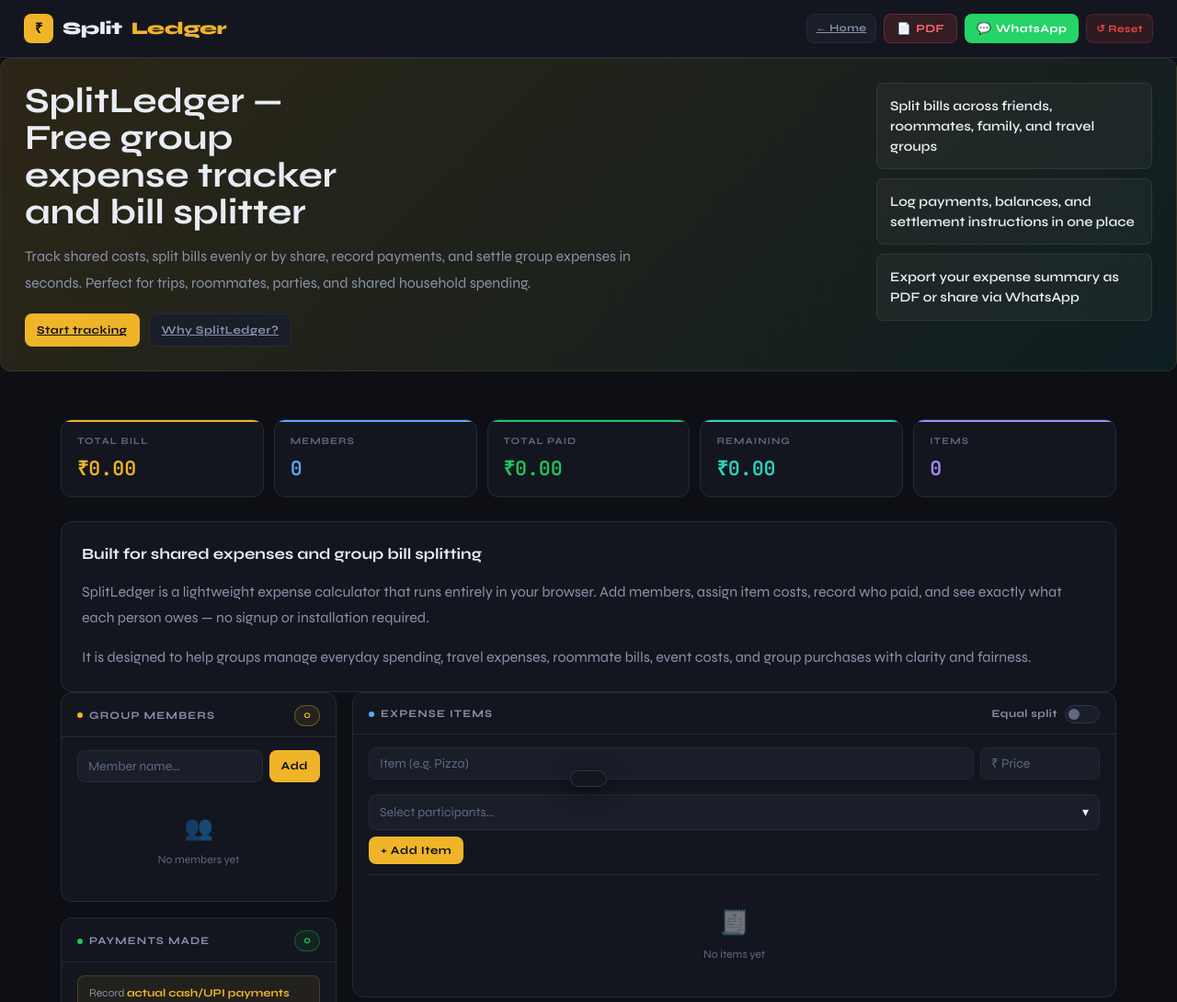
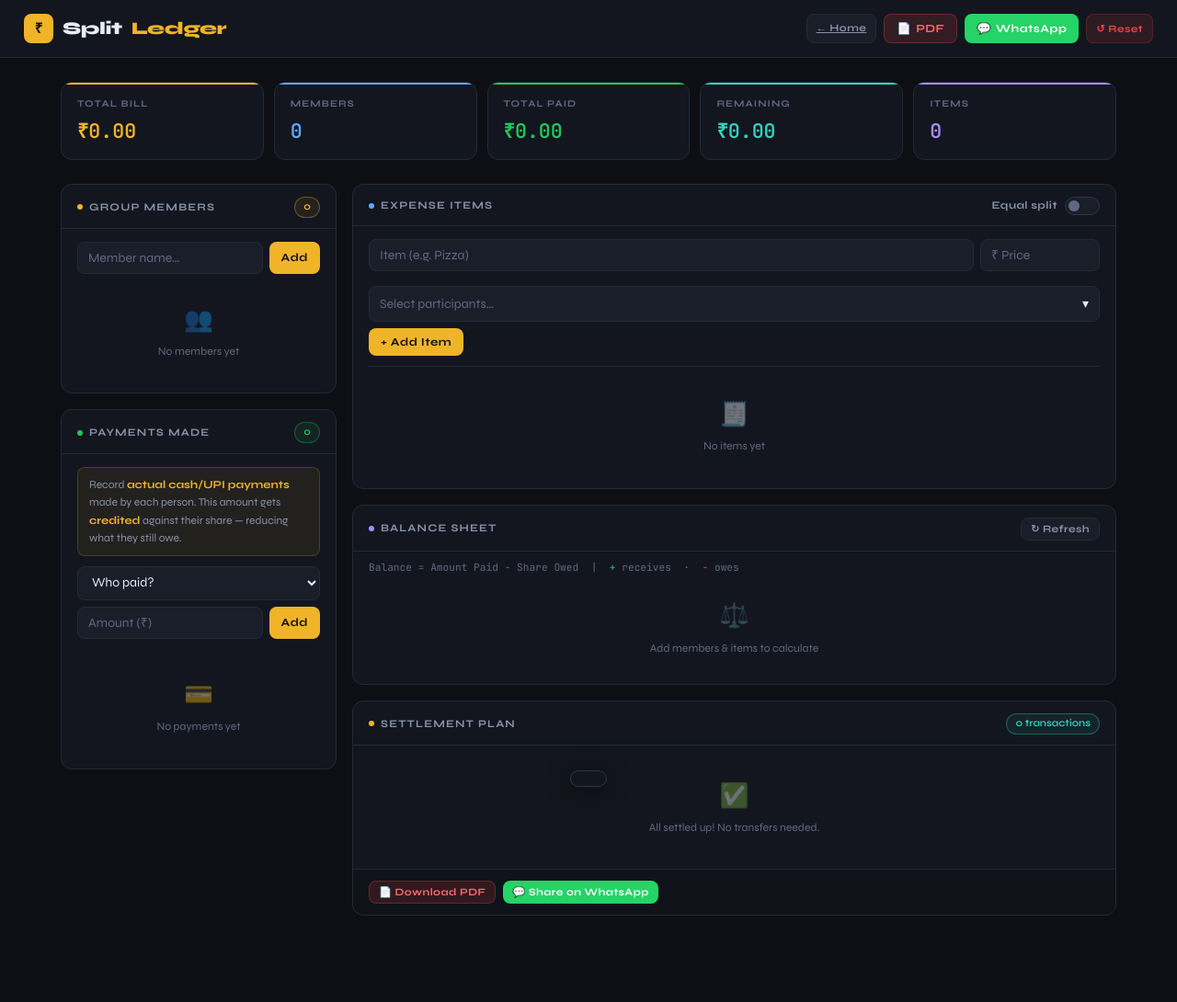
Before and after one commit to priyanshu9888/expense_calculator, a plain HTML site: page public/expense.html in a window 1280 px wide. Shown: the top 1090 px of the page at 92% size. Drawn offline with nearby package versions, Linux system fonts and the light colour scheme.

Commit message:
Remove hero landing copy from calculator page, show only calculator interface

```diff
--- a/public/expense.html
+++ b/public/expense.html
@@ -60,16 +60,7 @@
 .logo span{color:var(--gold)}
 .header-actions{display:flex;gap:8px;flex-wrap:wrap}
 
-.hero{background:linear-gradient(135deg,rgba(240,180,41,.14),rgba(45,212,191,.08));border:1px solid rgba(255,255,255,.07);border-radius:var(--radius);padding:26px;display:grid;grid-template-columns:1fr 300px;gap:20px;align-items:start;margin-bottom:26px}
-.hero h1{font-size:clamp(2rem,3vw,3rem);line-height:1.05;max-width:12ch;margin-bottom:14px}
-.hero p{max-width:42rem;color:var(--muted2);font-size:1rem;line-height:1.8;margin-bottom:18px}
-.hero-actions{display:flex;flex-wrap:wrap;gap:10px}
-.hero-stats{display:grid;gap:10px}
 .feature-card{background:rgba(255,255,255,.04);border:1px solid rgba(255,255,255,.08);border-radius:var(--radius-sm);padding:13px 14px;color:var(--text);font-size:.92rem;font-weight:600}
-
-.about-section{background:var(--bg2);border:1px solid var(--border);border-radius:var(--radius);padding:22px;display:grid;gap:14px;margin-top:24px}
-.about-section h2{font-size:1.05rem;color:var(--text)}
-.about-section p{color:var(--muted2);line-height:1.8}
 
 /* LAYOUT */
 .main{max-width:1180px;margin:0 auto;padding:26px 16px 80px}
@@ -235,22 +226,6 @@
   </div>
 </header>
 
-<section class="hero" id="hero">
-  <div>
-    <h1>SplitLedger — Free group expense tracker and bill splitter</h1>
-    <p>Track shared costs, split bills evenly or by share, record payments, and settle group expenses in seconds. Perfect for trips, roommates, parties, and shared household spending.</p>
-    <div class="hero-actions">
-      <a class="btn btn-primary" href="#member-input">Start tracking</a>
-      <a class="btn btn-ghost" href="#features">Why SplitLedger?</a>
-    </div>
-  </div>
-  <div class="hero-stats">
-    <div class="feature-card">Split bills across friends, roommates, family, and travel groups</div>
-    <div class="feature-card">Log payments, balances, and settlement instructions in one place</div>
-    <div class="feature-card">Export your expense summary as PDF or share via WhatsApp</div>
-  </div>
-</section>
-
 <main class="main">
   <div class="summary-strip">
     <div class="summary-card">
@@ -274,12 +249,6 @@
       <div class="summary-value" id="s-items">0</div>
     </div>
   </div>
-
-  <section class="about-section" id="features">
-    <h2>Built for shared expenses and group bill splitting</h2>
-    <p>SplitLedger is a lightweight expense calculator that runs entirely in your browser. Add members, assign item costs, record who paid, and see exactly what each person owes — no signup or installation required.</p>
-    <p>It is designed to help groups manage everyday spending, travel expenses, roommate bills, event costs, and group purchases with clarity and fairness.</p>
-  </section>
 
   <div class="grid">
     <div class="grid-left">
```
